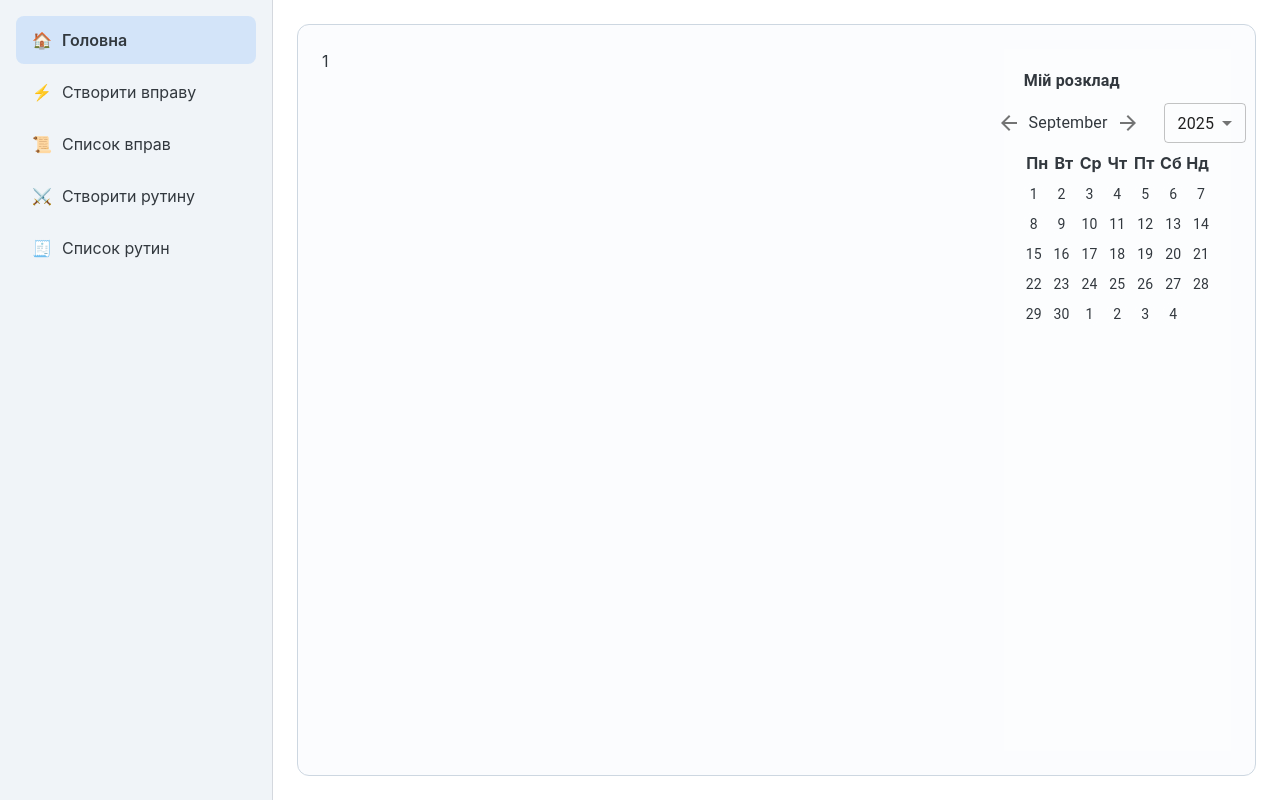
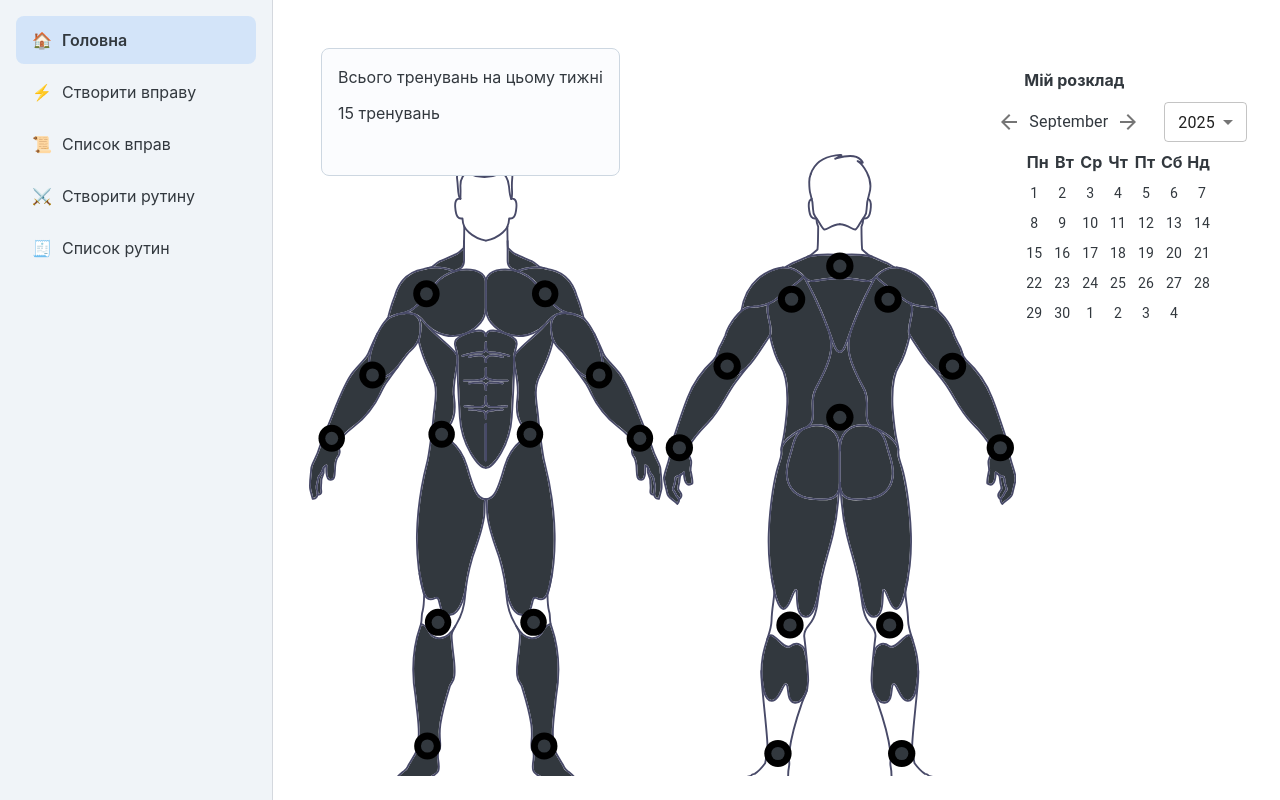
Before and after one commit to Aksel-141/client-trainer-app, a React (Vite) app: page / in a window 1280 px wide. Built offline with nearby package versions, Linux system fonts and the light colour scheme.

Commit message:
Заклав основи для головної сторінки

```diff
--- a/src/RootLayout.tsx
+++ b/src/RootLayout.tsx
@@ -83,8 +83,10 @@ export default function RootLayout() {
           sx={{
             p: 3,
             flex: 1,
-            borderRadius: "lg",
-            backgroundColor: "background.surface",
+            border: "none",
+            // borderRadius: "lg",
+            // backgroundColor: "background.surface",
+            backgroundColor: "transparent",
             overflow: "auto",
           }}
         >
--- a/src/pages/home/HomePage.tsx
+++ b/src/pages/home/HomePage.tsx
@@ -1,20 +1,32 @@
-import { Box, Grid, Typography } from "@mui/material";
+import { Box, Card, Grid, Typography } from "@mui/joy";
 import WorkoutCalendar from "./components/WorkoutCalendar";
+import MuscleVisualizer from "./../../../components/MuscleVisualizer/index";
 
 export default function HomePage() {
   return (
     <Grid container sx={{ width: "100%", height: "100%" }}>
-      <Grid size={{ md: 9 }} sx={{ width: "100%", height: "100%" }}>
-        1
+      <Grid md={9} sx={{ width: "100%", height: "100%" }}>
+        <Grid container spacing={3}>
+          {/* Статистика всього тренувань за тиждень*/}
+          <Grid xs={12} md={3}>
+            <Card variant="outlined" sx={{ height: "100%" }}>
+              <span>Всього тренувань на цьому тижні</span>
+              <span>15 тренувань</span>
+            </Card>
+          </Grid>
+
+          {/* Блок з м'язами які були задіяні протягм тижня */}
+          <MuscleVisualizer muscleList={[]} />
+        </Grid>
       </Grid>
       <Grid
-        size={{ md: 3 }}
+        md={3}
         sx={{
           boxSizing: "border-box",
           p: "20px",
           width: "100%",
           height: "100%",
-          backgroundColor: "rgba(255, 255, 255, 0.15)",
+          // backgroundColor: "rgba(255, 255, 255, 0.15)",
         }}
       >
         <Box
```
